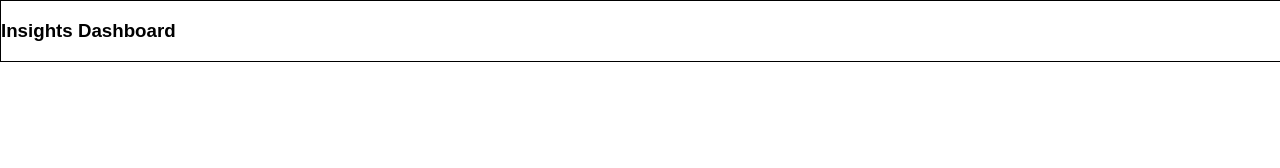
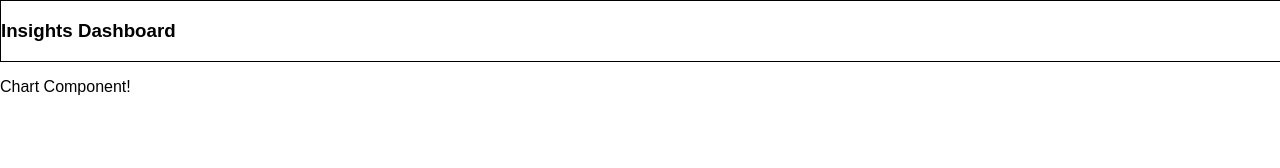
Before and after one commit to AkshayBorana/insights-dashboard, an Angular app: page /insights in a window 1280 px wide. Shown: the top 168 px of the page. Built offline with nearby package versions, Linux system fonts and the light colour scheme.

Commit message:
feat: TECH-3 Built reusable shared chart component.

```diff
--- a/src/app/app.component.ts
+++ b/src/app/app.component.ts
@@ -8,5 +8,5 @@ import { RouterOutlet } from '@angular/router';
   styleUrl: './app.component.scss'
 })
 export class AppComponent {
-  title = 'insights-dashboard';
+
 }
--- a/src/features/insights/insights.component.html
+++ b/src/features/insights/insights.component.html
@@ -1,5 +1,9 @@
 <div class="insights">
-    <header class="insights_header">
+  <header class="insights_header">
     <h3>Insights Dashboard</h3>
   </header>
+
+  <div>
+    <app-chart></app-chart>
+  </div>
 </div>
--- a/src/features/insights/insights.component.ts
+++ b/src/features/insights/insights.component.ts
@@ -1,14 +1,13 @@
 import { Component } from '@angular/core';
+import { ChartComponent } from '../../shared/components/chart/chart.component';
 
 @Component({
   selector: 'app-insights',
   templateUrl: './insights.component.html',
   styleUrl: './insights.component.scss',
-  imports: [],
+  imports: [ChartComponent],
 })
 
 export class InsightsComponent {
-
   constructor() {}
-
 }
--- /dev/null
+++ b/src/shared/components/chart/chart.component.html
@@ -0,0 +1 @@
+<p>Chart Component!</p>
```
Also changed, not shown: src/shared/components/chart/chart.component.ts (added, +15 -0 lines), src/shared/components/chart/chart.component.scss (added).
